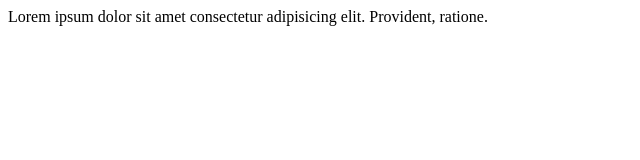
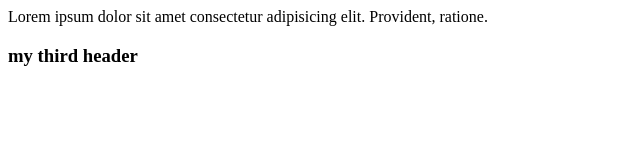
Before and after one commit to umarhussaini/my-first-fork, a plain HTML site: page index.html in a window 1280 px wide. Shown: the whole page, without its empty margins (0-640 px from the left). Drawn offline with Linux system fonts and the light colour scheme.

Commit message:
added h3 header

```diff
--- a/index.html
+++ b/index.html
@@ -8,5 +8,6 @@
 </head>
 <body>
     <div>Lorem ipsum dolor sit amet consectetur adipisicing elit. Provident, ratione.</div>
+    <h3>my third header</h3>
 </body>
 </html>
```
